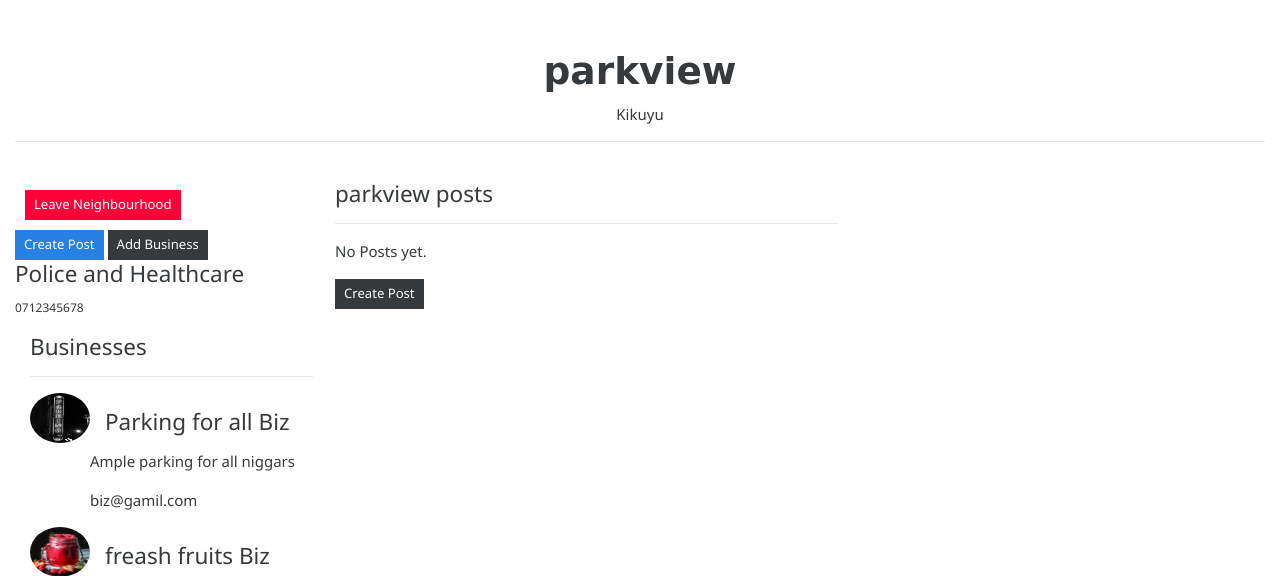
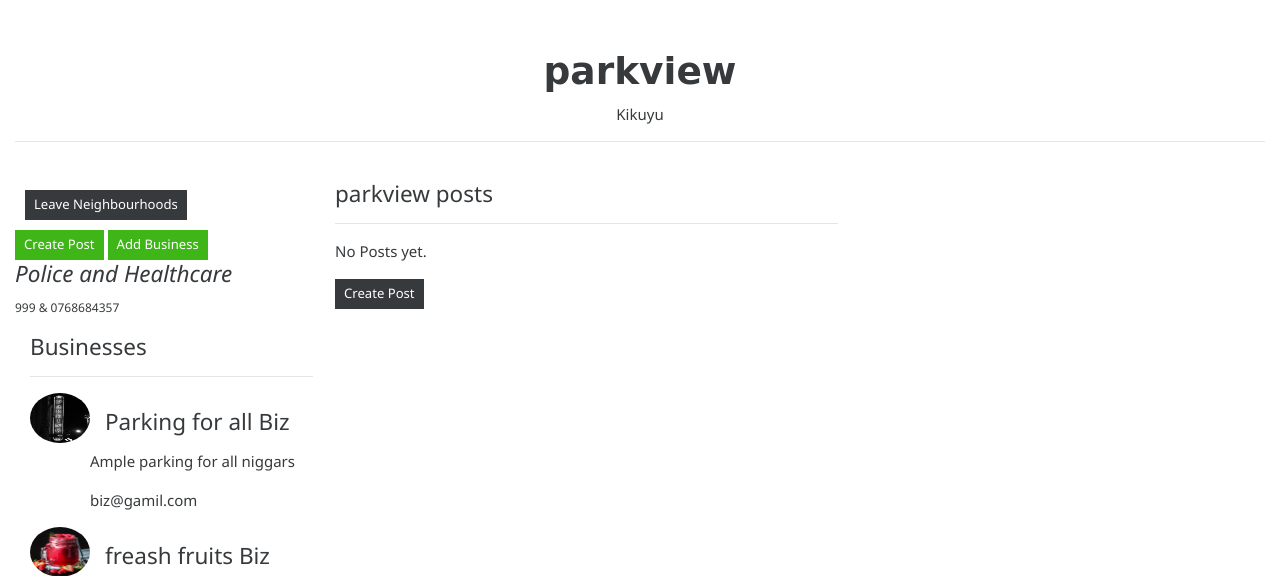
Before and after one commit to johnmwangi/Nbr_Hood, a Django app: page / in a window 1280 px wide. Shown: the part 226-802 px from the top of the page. Run offline with Django 3.2, Linux system fonts and the light colour scheme; a user stored in the database is signed in; data comes from the database, SQL or seed files in the repository; data that the repository does not hold is empty; some libraries are stand-ins or nearby versions.

Commit message:
hoods file changes commited

```diff
--- a/nbr/templates/hoods/hood.html
+++ b/nbr/templates/hoods/hood.html
@@ -17,12 +17,12 @@
   <br>
   <div class="row">
     <div class="col-3">
-      <a class="btn btn-sm btn-danger" href="{% url 'exitHood' hood.id %}" style="margin:10px">Leave Neighbourhood</a>
+      <a class="btn btn-sm btn-secondary" href="{% url 'exitHood' hood.id %}" style="margin:10px">Leave Neighbourhoods</a>
       <br>
-      <a class="btn btn-sm btn-primary" href="{% url 'create_post' %}">Create Post</a>
-      <a class="btn btn-sm btn-secondary" href="{% url 'add_business' %}">Add Business</a>
-      <h4>Police and Healthcare</h4>
-      <p><small>0712345678</small></p>
+      <a class="btn btn-sm btn-success" href="{% url 'create_post' %}">Create Post</a>
+      <a class="btn btn-sm btn-success" href="{% url 'add_business' %}">Add Business</a>
+      <h4><i>Police and Healthcare</i></h4>
+      <p><small>999 & 0768684357</small></p>
     </div>
 
     <div class="col-5">
@@ -42,7 +42,7 @@
           <hr>
         </div>
 
-        <a href="{% url 'delete_post' post.id %}" class="btn btn-sm btn-danger">Delete</a>
+        <a href="{% url 'delete_post' post.id %}" class="btn btn-sm btn-secondary">Delete</a>
         <hr>
 
       </div>
@@ -77,7 +77,7 @@
     <div>
       {% else %}
       <p>No Biz</p>
-      <a class="btn btn-sm btn-secondary" href="{% url 'add_business' %}">Add Business</a>
+      <a class="btn btn-sm btn-success" href="{% url 'add_business' %}">Add Business</a>
       {% endif %}
     </div>
   </div>
--- a/nbr/templates/posts/createpost.html
+++ b/nbr/templates/posts/createpost.html
@@ -22,7 +22,7 @@
 
           {%csrf_token%}
           {% bootstrap_form form %}
-          <button type="submit" class="btn btn-success btn-block btn-successS">Post</button>
+          <button type="submit" class="btn btn-success btn-block btn-success">Post</button>
         </form>
       </div>
     </div>
```
